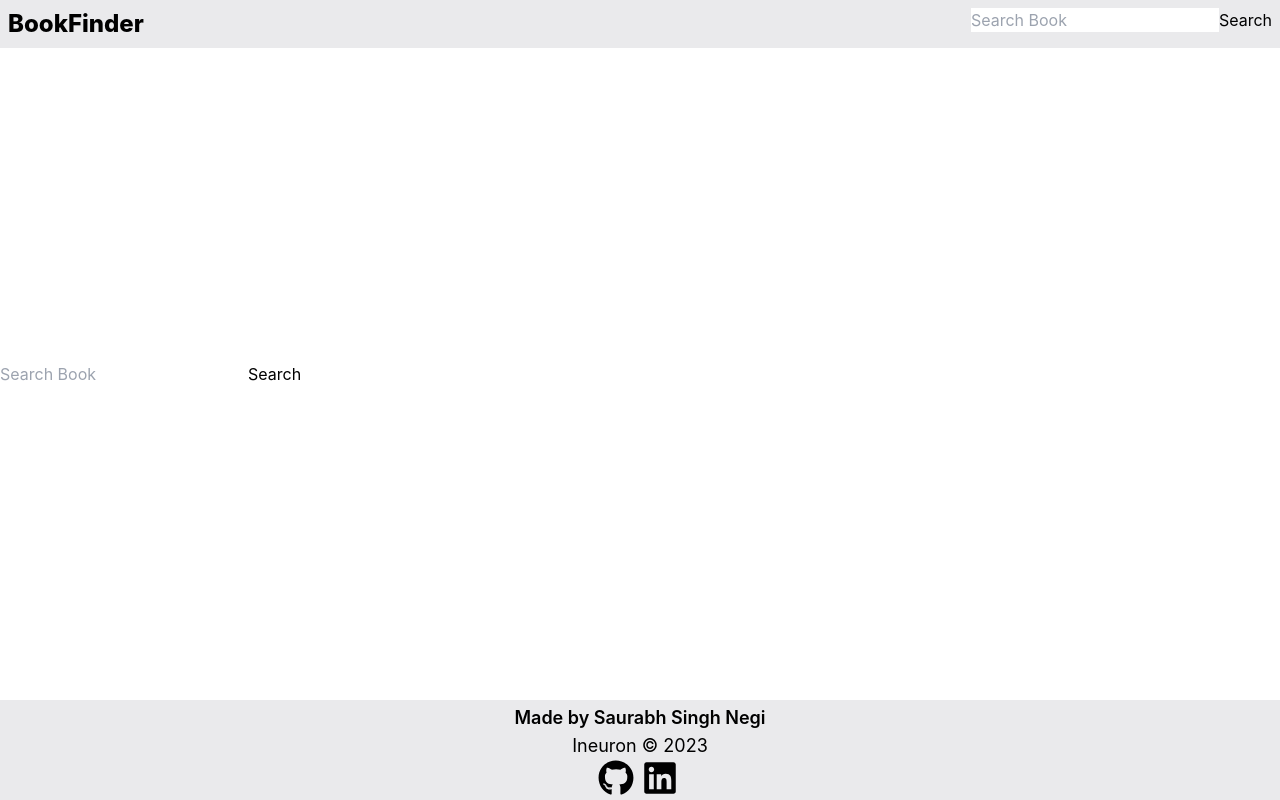
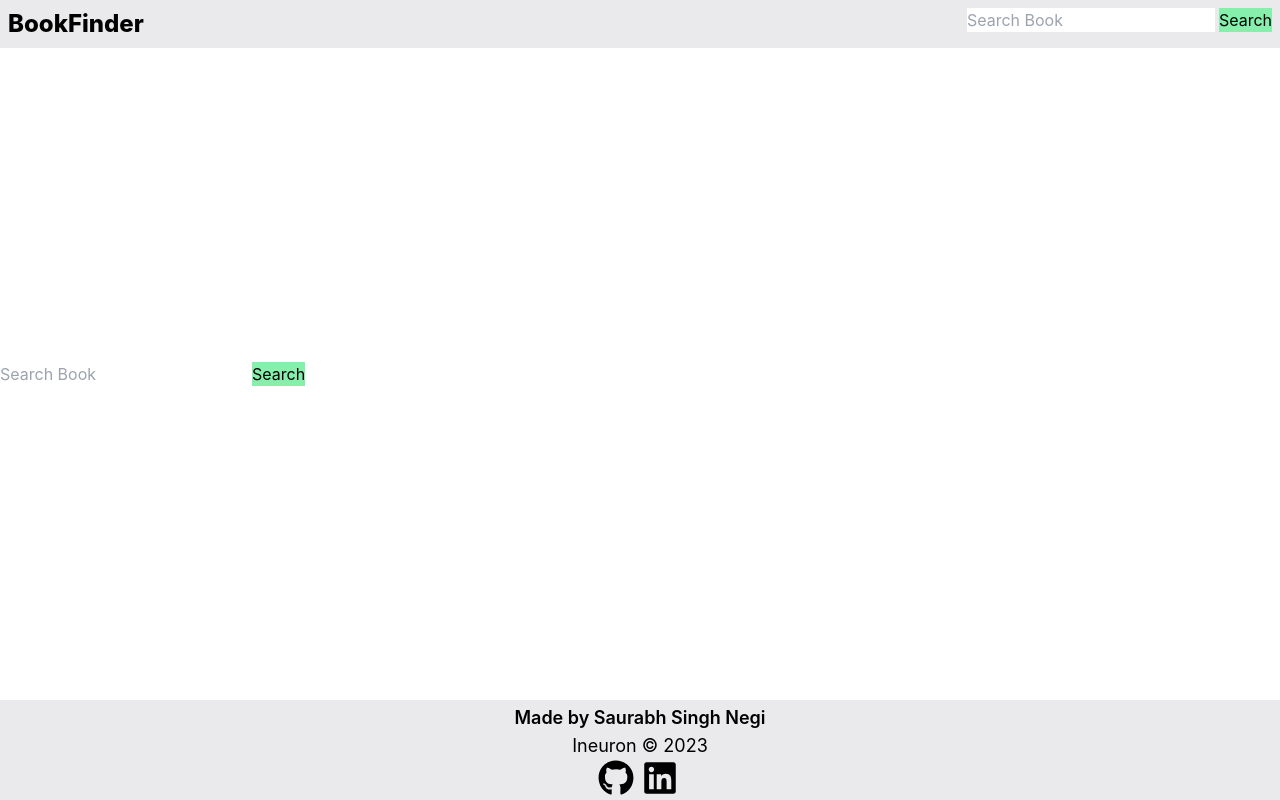
Before and after one commit to Saurabh-Singh-Negi/Book-Finder-Application, a React (Create React App) app: page / in a window 1280 px wide. Built offline with nearby package versions, Linux system fonts and the light colour scheme.

Commit message:
Styling changed for Navbar component

```diff
--- a/src/Components/Searchbar.js
+++ b/src/Components/Searchbar.js
@@ -26,10 +26,10 @@ const Searchbar = () => {
         onChange={(event) => {
           setName(event.target.value);
         }}
-        className="text-[#000]"
+
         placeholder="Search Book"
       />
-      <button onClick={handleSearch}>Search</button>
+      <button className="bg-green-300 ml-1 " onClick={handleSearch}>Search</button>
 
       {
         data.map((ele) => (
```
